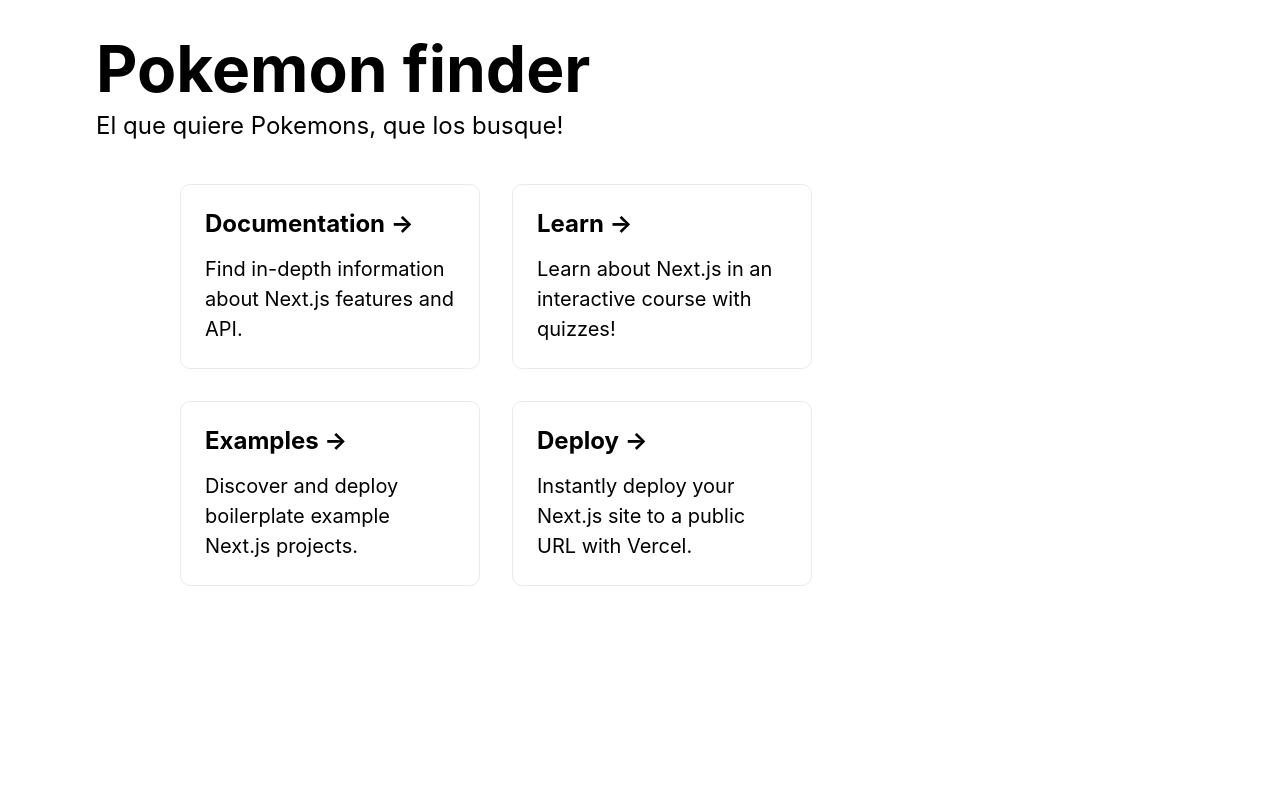
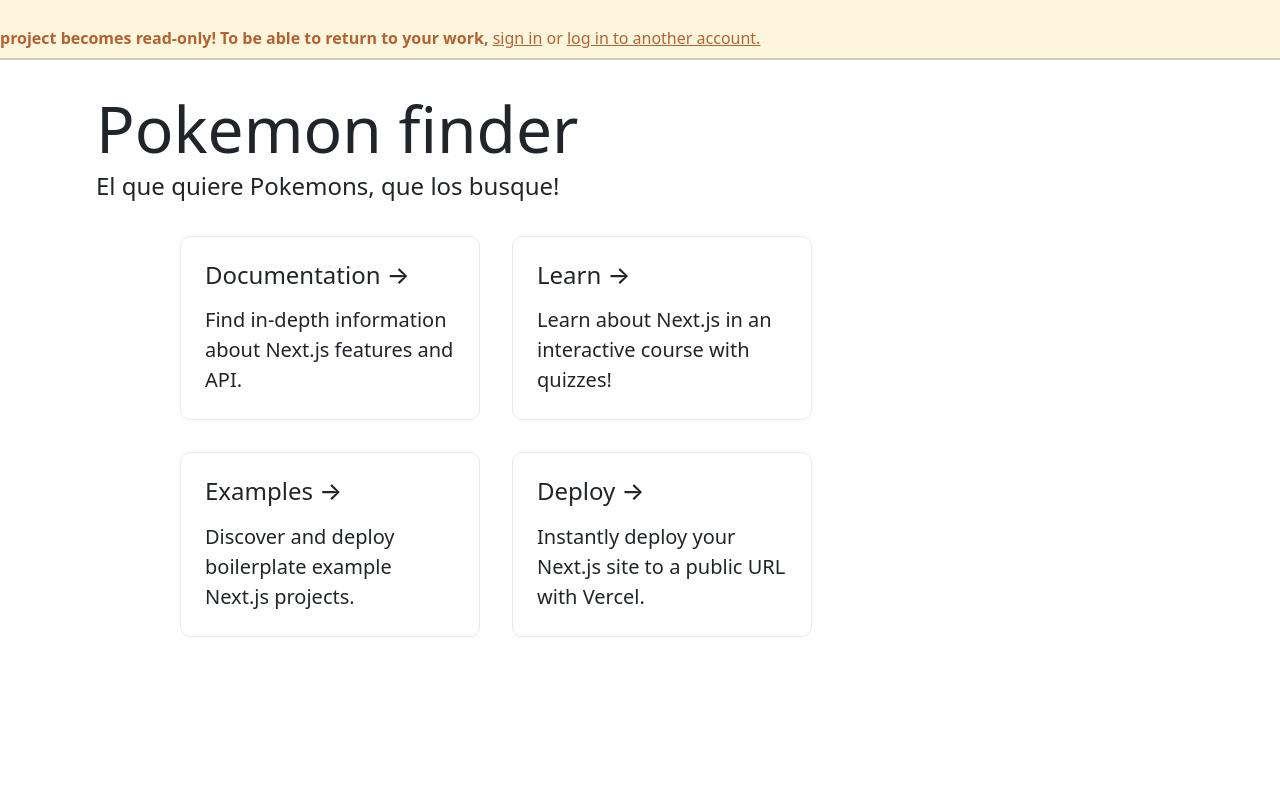
Before and after one commit to DiegoNG90/PokeUI, a Next.js app: page / in a window 1280 px wide. Shown: the top 800 px of the page. Built offline with nearby package versions, Linux system fonts and the light colour scheme.

Commit message:
Add minified bootstrap and also pass the Layout Wrapper component as Parent of the rendered Component with their props.

```diff
--- a/pages/_app.tsx
+++ b/pages/_app.tsx
@@ -1,8 +1,15 @@
-import '../styles/globals.css'
-import type { AppProps } from 'next/app'
+import '../styles/globals.css';
+import 'bootstrap/dist/css/bootstrap.min.css';
+import type { AppProps } from 'next/app';
+
+import Layout from '../components/Layout/Layout';
 
 function MyApp({ Component, pageProps }: AppProps) {
-  return <Component {...pageProps} />
+  return (
+    <Layout>
+      <Component {...pageProps} />
+    </Layout>
+  );
 }
 
-export default MyApp
+export default MyApp;
```
